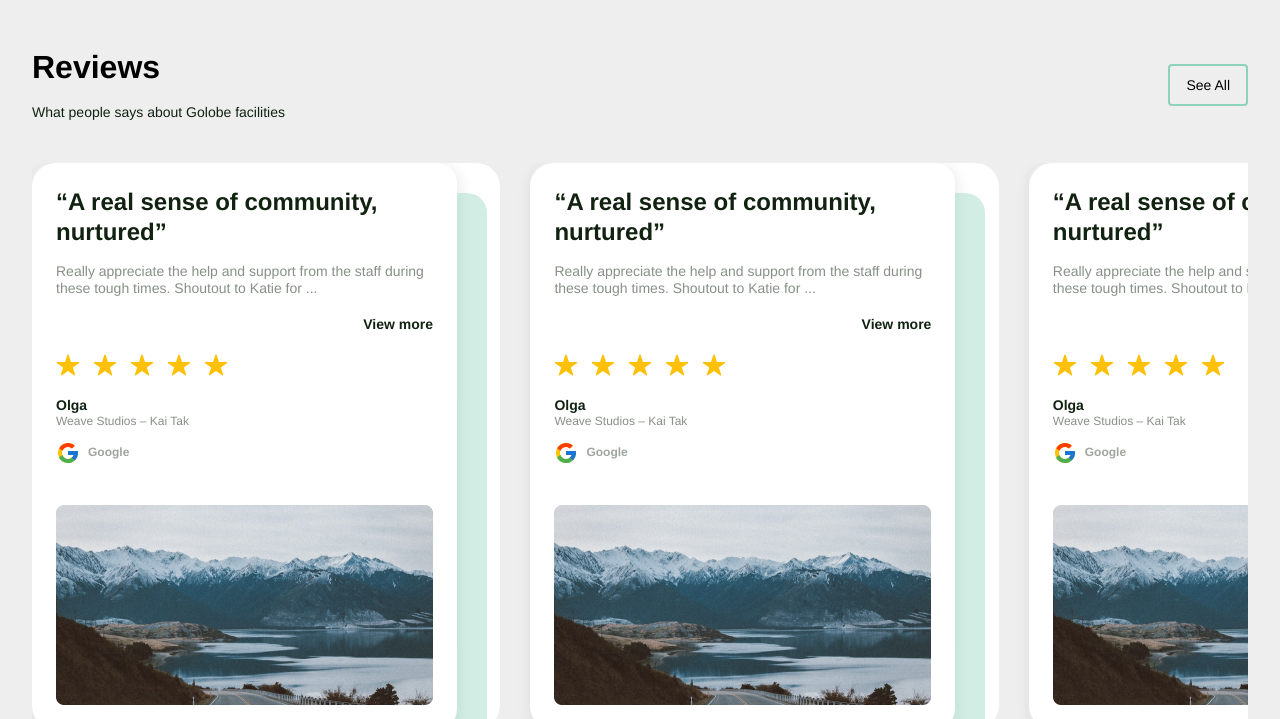
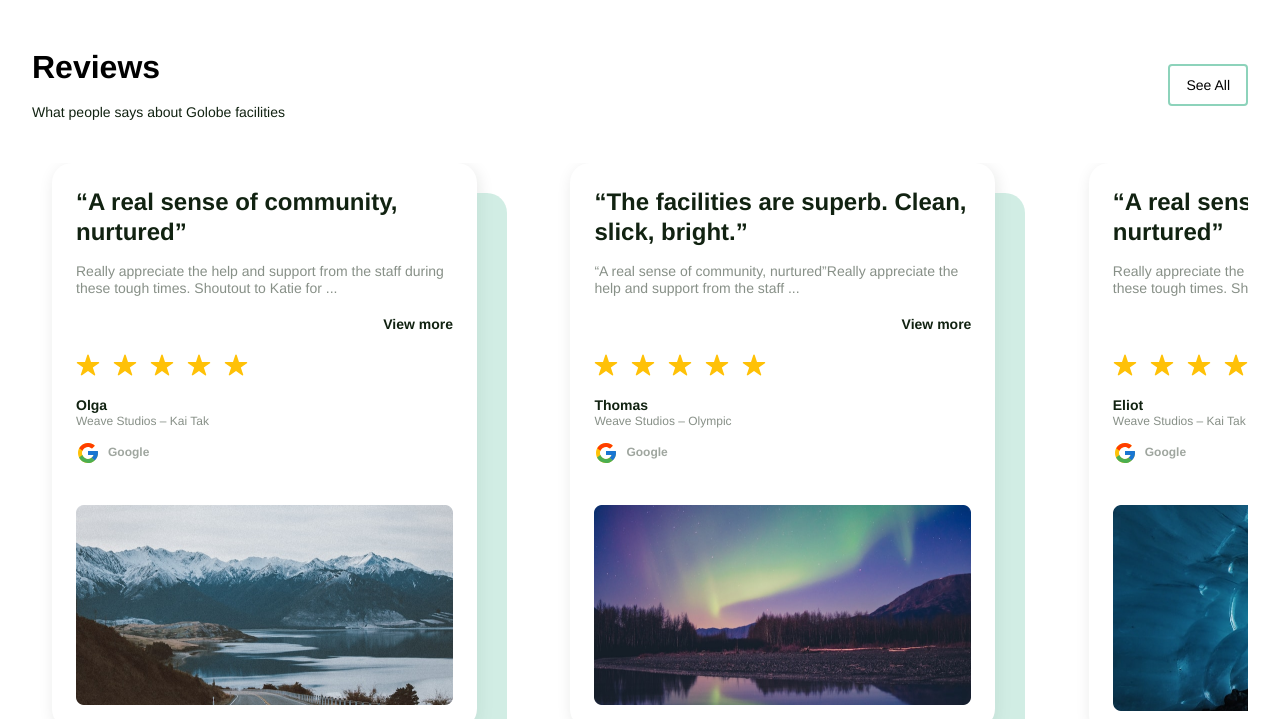
Before and after one commit to abdulaziz052/new-amaliyot, a website: page public/index.html in a window 1280 px wide. Shown: the part 2081-2800 px from the top of the page. Drawn offline with nearby package versions, Linux system fonts and the light colour scheme.

Commit message:
swiper end

```diff
--- a/public/index.html
+++ b/public/index.html
@@ -16,7 +16,6 @@
     }
 
     body {
-      background: #eee;
       font-family: Helvetica Neue, Helvetica, Arial, sans-serif;
       font-size: 14px;
       color: #000;
@@ -27,11 +26,12 @@
       width: 100%;
       height: 100%;
       padding-bottom: 24px;
+      z-index: 50;
     }
 
     .swiper-slide {
+        margin-left: 20px;
       font-size: 18px;
-      background: #fff;
 
     }
 
@@ -382,6 +382,46 @@
                       <div class="swiper-slide rounded-[24px]">
                         <div style="box-shadow: 30px 30px 0px 0px #8DD3BB66, 2px 4px 16px 0 #1122111A;"
                         class="max-w-[425px] w-full px-[24px] py-[24px] rounded-[20px]">
+                        <h4 class="mb-[16px] font-bold text-[24px] leading-[30.31px] text-[#112211]">“The facilities are superb. Clean, slick, bright.”
+                        </h4>
+                        <p class="mb-[12px] font-medium text-[14px] leading-[17.07px] text-[#112211] opacity-[50%]">“A real sense of community, nurtured”Really appreciate the help and support from the staff ...</p>
+                        <div class="text-right mb-[16px]">
+                            <a class="  font-bold text-[14px] leading-[17.68px] text-[#112211]" href="#">View more</a>
+                        </div>
+                        <div class="flex gap-[13px] mb-[20px]">
+                            <a href="">
+                                <img src="./img/rewievs/star.svg" alt="">
+                            </a>
+                            <a href="">
+                                <img src="./img/rewievs/star.svg" alt="">
+                            </a>
+                            <a href="">
+                                <img src="./img/rewievs/star.svg" alt="">
+                            </a>
+                            <a href="">
+                                <img src="./img/rewievs/star.svg" alt="">
+                            </a>
+                            <a href="">
+                                <img src="./img/rewievs/star.svg" alt="">
+                            </a>
+                        </div>
+                        <div class="mb-[12px]">
+                            <h5 class="font-bold text-[14px] leading-[17.68px] text-[#112211]">Thomas</h5>
+                            <p class="font-medium text-[12px] leading-[14.63px] text-[#112211] opacity-[50%]">Weave Studios – Olympic</p>
+                        </div>
+                        <div class="flex items-center gap-[8px] mb-[40px]">
+                            <img src="./img/rewievs/google-icon.svg" alt="">
+                            <a class="text-[#112211] font-bold text-[12px] leading-[15.16px] opacity-[40%]"
+                                href="">Google</a>
+                        </div>
+                        <div>
+                            <img src="./img/rewievs/swiper-img-2.png" alt="">
+                        </div>
+                    </div>
+                      </div>
+                      <div class="swiper-slide rounded-[24px]">
+                        <div style="box-shadow: 30px 30px 0px 0px #8DD3BB66, 2px 4px 16px 0 #1122111A;"
+                        class="max-w-[425px] w-full px-[24px] py-[24px] rounded-[20px]">
                         <h4 class="mb-[16px] font-bold text-[24px] leading-[30.31px] text-[#112211]">“A real sense of
                             community, nurtured”</h4>
                         <p class="mb-[12px] font-medium text-[14px] leading-[17.07px] text-[#112211] opacity-[50%]">Really
@@ -408,7 +448,7 @@
                             </a>
                         </div>
                         <div class="mb-[12px]">
-                            <h5 class="font-bold text-[14px] leading-[17.68px] text-[#112211]">Olga</h5>
+                            <h5 class="font-bold text-[14px] leading-[17.68px] text-[#112211]">Eliot</h5>
                             <p class="font-medium text-[12px] leading-[14.63px] text-[#112211] opacity-[50%]">Weave Studios
                                 – Kai Tak</p>
                         </div>
@@ -418,7 +458,7 @@
                                 href="">Google</a>
                         </div>
                         <div>
-                            <img src="./img/rewievs/swiper-img-1.png" alt="">
+                            <img src="./img/rewievs/swiper-img-3.png" alt="">
                         </div>
                     </div>
                       </div>
@@ -468,11 +508,8 @@
                       <div class="swiper-slide rounded-[24px]">
                         <div style="box-shadow: 30px 30px 0px 0px #8DD3BB66, 2px 4px 16px 0 #1122111A;"
                         class="max-w-[425px] w-full px-[24px] py-[24px] rounded-[20px]">
-                        <h4 class="mb-[16px] font-bold text-[24px] leading-[30.31px] text-[#112211]">“A real sense of
-                            community, nurtured”</h4>
-                        <p class="mb-[12px] font-medium text-[14px] leading-[17.07px] text-[#112211] opacity-[50%]">Really
-                            appreciate the help and support from the staff during these tough times. Shoutout to Katie
-                            for ...</p>
+                        <h4 class="mb-[16px] font-bold text-[24px] leading-[30.31px] text-[#112211]">“The facilities are superb. Clean, slick, bright.”</h4>
+                        <p class="mb-[12px] font-medium text-[14px] leading-[17.07px] text-[#112211] opacity-[50%]">“A real sense of community, nurtured”Really appreciate the help and support from the staff ...</p>
                         <div class="text-right mb-[16px]">
                             <a class="  font-bold text-[14px] leading-[17.68px] text-[#112211]" href="#">View more</a>
                         </div>
@@ -494,9 +531,8 @@
                             </a>
                         </div>
                         <div class="mb-[12px]">
-                            <h5 class="font-bold text-[14px] leading-[17.68px] text-[#112211]">Olga</h5>
-                            <p class="font-medium text-[12px] leading-[14.63px] text-[#112211] opacity-[50%]">Weave Studios
-                                – Kai Tak</p>
+                            <h5 class="font-bold text-[14px] leading-[17.68px] text-[#112211]">Thomas</h5>
+                            <p class="font-medium text-[12px] leading-[14.63px] text-[#112211] opacity-[50%]">Weave Studios – Olympic</p>
                         </div>
                         <div class="flex items-center gap-[8px] mb-[40px]">
                             <img src="./img/rewievs/google-icon.svg" alt="">
@@ -504,7 +540,7 @@
                                 href="">Google</a>
                         </div>
                         <div>
-                            <img src="./img/rewievs/swiper-img-1.png" alt="">
+                            <img src="./img/rewievs/swiper-img-2.png" alt="">
                         </div>
                     </div>
                       </div>
@@ -537,7 +573,7 @@
                             </a>
                         </div>
                         <div class="mb-[12px]">
-                            <h5 class="font-bold text-[14px] leading-[17.68px] text-[#112211]">Olga</h5>
+                            <h5 class="font-bold text-[14px] leading-[17.68px] text-[#112211]">Eliot</h5>
                             <p class="font-medium text-[12px] leading-[14.63px] text-[#112211] opacity-[50%]">Weave Studios
                                 – Kai Tak</p>
                         </div>
@@ -547,50 +583,7 @@
                                 href="">Google</a>
                         </div>
                         <div>
-                            <img src="./img/rewievs/swiper-img-1.png" alt="">
-                        </div>
-                    </div>
-                      </div>
-                      <div class="swiper-slide rounded-[24px]">
-                        <div style="box-shadow: 30px 30px 0px 0px #8DD3BB66, 2px 4px 16px 0 #1122111A;"
-                        class="max-w-[425px] w-full px-[24px] py-[24px] rounded-[20px]">
-                        <h4 class="mb-[16px] font-bold text-[24px] leading-[30.31px] text-[#112211]">“A real sense of
-                            community, nurtured”</h4>
-                        <p class="mb-[12px] font-medium text-[14px] leading-[17.07px] text-[#112211] opacity-[50%]">Really
-                            appreciate the help and support from the staff during these tough times. Shoutout to Katie
-                            for ...</p>
-                        <div class="text-right mb-[16px]">
-                            <a class="  font-bold text-[14px] leading-[17.68px] text-[#112211]" href="#">View more</a>
-                        </div>
-                        <div class="flex gap-[13px] mb-[20px]">
-                            <a href="">
-                                <img src="./img/rewievs/star.svg" alt="">
-                            </a>
-                            <a href="">
-                                <img src="./img/rewievs/star.svg" alt="">
-                            </a>
-                            <a href="">
-                                <img src="./img/rewievs/star.svg" alt="">
-                            </a>
-                            <a href="">
-                                <img src="./img/rewievs/star.svg" alt="">
-                            </a>
-                            <a href="">
-                                <img src="./img/rewievs/star.svg" alt="">
-                            </a>
-                        </div>
-                        <div class="mb-[12px]">
-                            <h5 class="font-bold text-[14px] leading-[17.68px] text-[#112211]">Olga</h5>
-                            <p class="font-medium text-[12px] leading-[14.63px] text-[#112211] opacity-[50%]">Weave Studios
-                                – Kai Tak</p>
-                        </div>
-                        <div class="flex items-center gap-[8px] mb-[40px]">
-                            <img src="./img/rewievs/google-icon.svg" alt="">
-                            <a class="text-[#112211] font-bold text-[12px] leading-[15.16px] opacity-[40%]"
-                                href="">Google</a>
-                        </div>
-                        <div>
-                            <img src="./img/rewievs/swiper-img-1.png" alt="">
+                            <img src="./img/rewievs/swiper-img-3.png" alt="">
                         </div>
                     </div>
                       </div>
```
Also changed, not shown: public/img/rewievs/swiper-img-2.png (added), public/img/rewievs/swiper-img-3.png (added).
